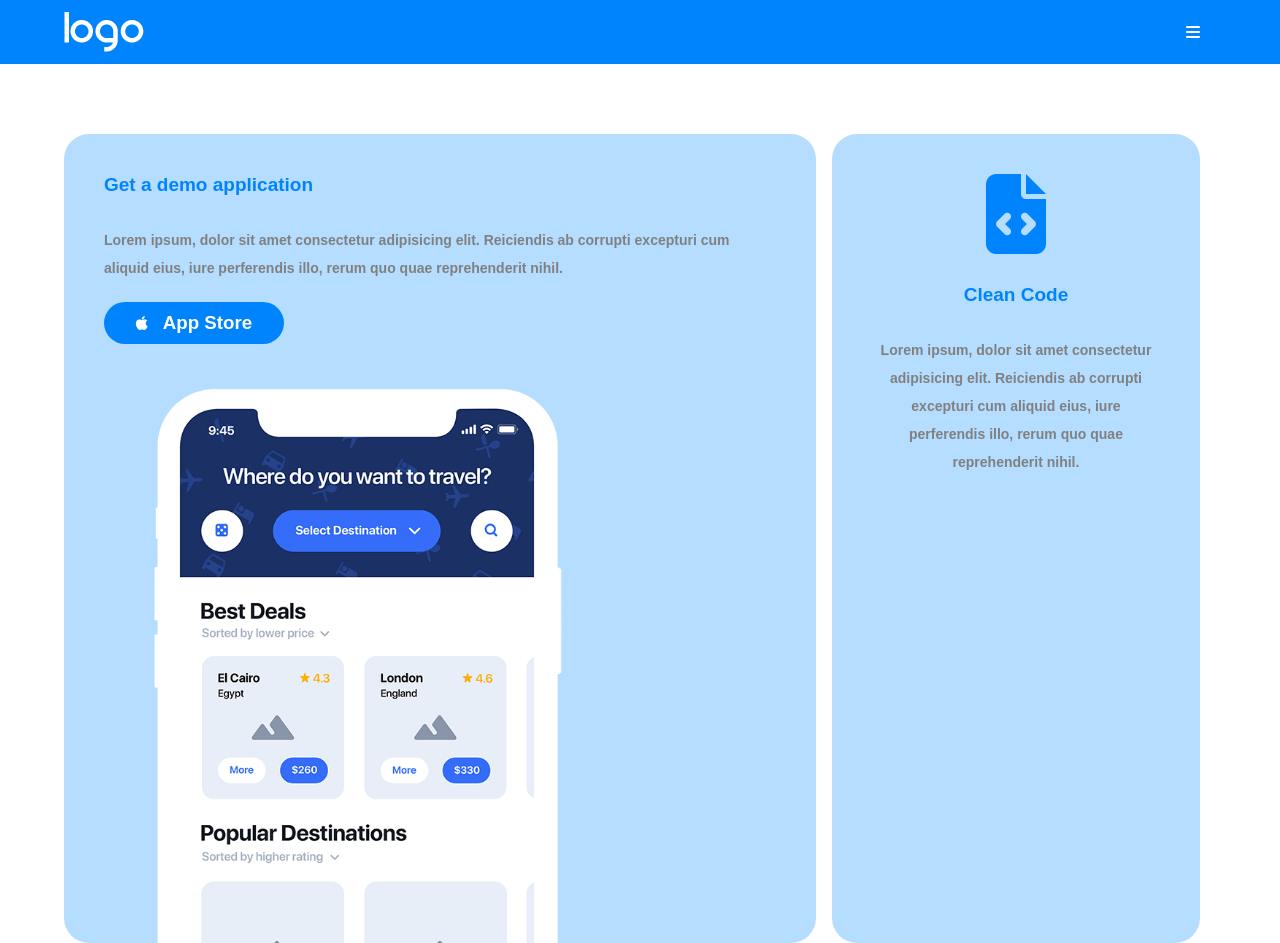
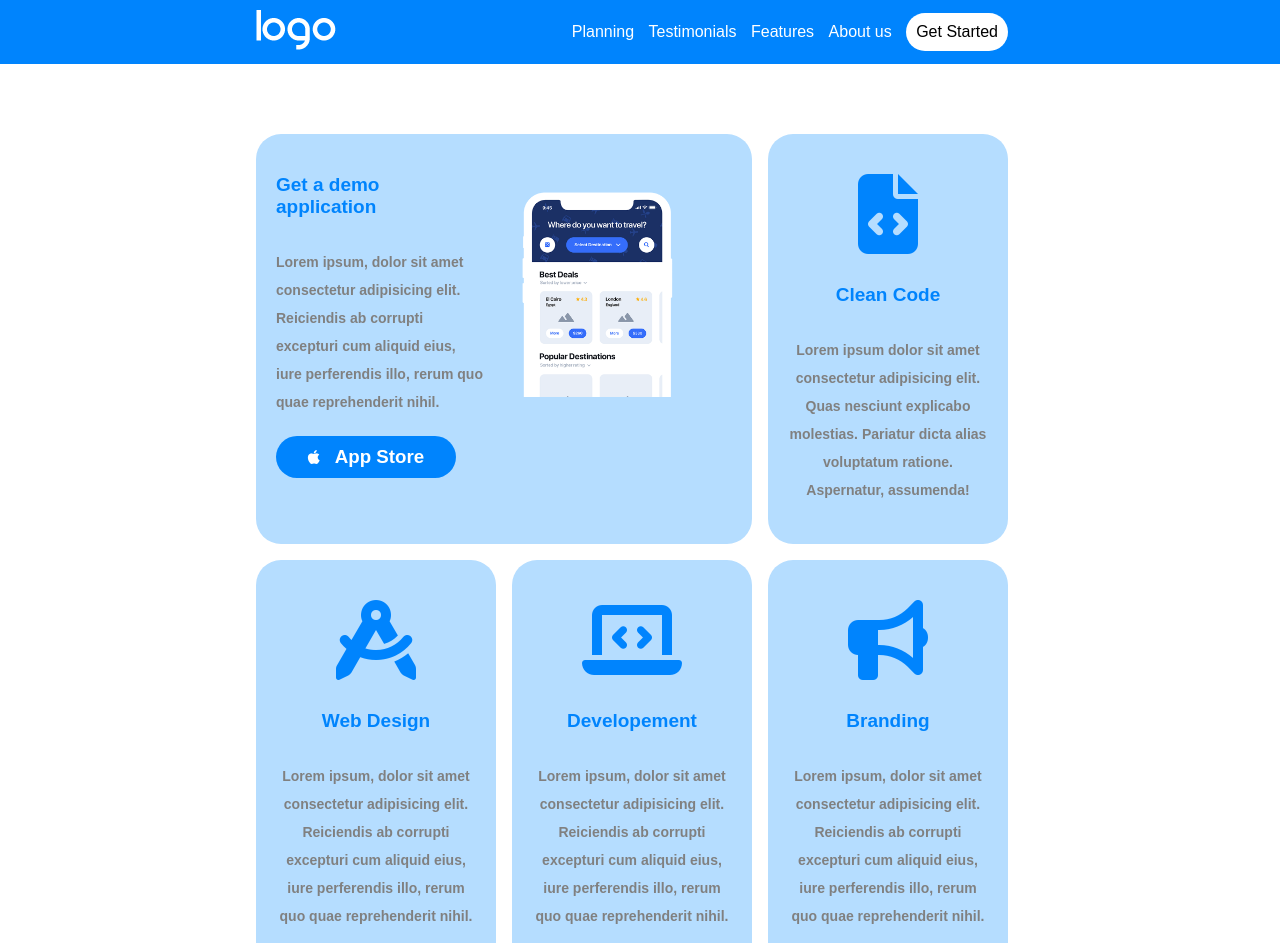
Before and after one commit to DarioGuastella/htmlcss-responsive-layout, a plain HTML site: page index.html in a window 1280 px wide. Shown: the top 943 px of the page. Drawn offline with Linux system fonts and the light colour scheme.

Commit message:
inizia responsive desktop

```diff
--- a/css/style.css
+++ b/css/style.css
@@ -5,6 +5,21 @@ HEADER
 header {
     height: 4rem;
     background-color: #0084FD;
+}
+
+.right a {
+    text-decoration: none;
+    display: none;
+}
+
+.btn-start {
+    background-color: white;
+}
+.btn-start {
+    color: black;
+    padding: 10px;
+    border-radius: 20px;
+
 }
 
 /***************************
@@ -155,7 +170,7 @@ footer a {
 
 /*************************** RESPONSIVE ***************************/
 
-/* TABLET */
+/*********************** TABLET */
 
 @media screen and (min-width: 768px) {
 
@@ -163,6 +178,10 @@ footer a {
 
     .header-container {
         width: 90%;
+    }
+
+    .right i {
+        padding-right: 16px;
     }
 
     /* DEMO CARDS */
@@ -329,7 +348,51 @@ footer a {
         width: 60%;
     }
 
+}
 
+/*********************** DESKTOP */
+
+@media screen and (min-width:992px) {
+
+    .header-container {
+        width: 60%;
+    }
+
+    .right a {
+        display: inline-block;
+    }
+
+    .right i {
+        display: none;
+    }
+
+    .btn-start {margin-right: 16px;}
+
+    .cards-container {
+        width: 60%;
+    }
+
+    .big-card {
+        flex-direction: row;
+        padding: 0;
+    }
+
+    .left-demo {
+        width: 50%;
+    }
+
+    .left-demo p {
+
+    }
+
+    .right-demo {
+        width: 50%;
+    }
+
+    .right-demo img{
+        margin-top: 53px;
+
+    }
 
 
 }
--- a/css/utilities.css
+++ b/css/utilities.css
@@ -78,6 +78,7 @@ body {
 .p-40 {padding: 40px;}
 .p-50 {padding: 50px;}
 .py-20{padding: 20px 0 20px 0;}
+.p-box {padding: 40px 20px;}
 
 .pb-0{padding-bottom: 0;}
 .pb-30{padding-bottom: 30px;}
@@ -86,6 +87,7 @@ body {
 
 .pr-5{padding-right: 5px;}
 .pr-16{padding-right: 16px;}
+.pr-10{padding-right: 10px;}
 
 /* COLORI DI SFONDO */
 
--- a/index.html
+++ b/index.html
@@ -11,8 +11,17 @@
 <body>
     <header>
         <div class="d-flex jcont-between align-icenter h-full w-80 m0a header-container">
-            <img src="img/logo.png" alt="Logo">
-            <i class="fa-solid fa-bars pr-16" style="color: #ffffff;"></i>
+            <div class="left">
+                <img src="img/logo.png" alt="Logo">
+            </div>
+            <div class="right">
+                <a href="#" class="t-white pr-10">Planning</a>
+                <a href="#" class="t-white pr-10">Testimonials</a>
+                <a href="#" class="t-white pr-10">Features</a>
+                <a href="#" class="t-white pr-10">About us</a>
+                <a href="#" class="btn-start">Get Started</a>
+                <i class="fa-solid fa-bars" style="color: #ffffff;"></i>
+            </div>
         </div>
     </header>
 
@@ -21,33 +30,35 @@
          -->
         <section>
             <div class="d-flex w-80 flex-col my-a70 cards-container">
-                <div class="bg-lightblue big-card r-25 d-flex flex-col p-40 pb-0">
-                    <div class="mb-n4">
+                <div class="bg-lightblue big-card r-25 d-flex flex-col p-box pb-0">
+                    <div class="mb-n4 left-demo p-box">
                         <h2 class="t-blue mb-30">Get a demo application</h2>
                         <p class="t-grey">Lorem ipsum, dolor sit amet consectetur adipisicing elit. Reiciendis ab corrupti excepturi cum aliquid eius, iure perferendis illo, rerum quo quae reprehenderit nihil.</p>
                         <div class="btn-blue d-inflex align-icenter">
                             <i class="fa-brands fa-apple" style="color: #ffffff;"></i><h3>App Store</h3>
                         </div>
+                    </div>
+                    <div class="mb-n4 right-demo">
                         <img class="mt-30" src="img/phone.png" alt="Phone">
                     </div>
                 </div>
 
-                <div class="bg-lightblue small-card mt-30 r-25 centered p-40">
+                <div class="bg-lightblue small-card mt-30 r-25 centered p-box">
                     <i class="fa-solid fa-file-code mb-30 f-80" style="color: #0084FD;"></i>
                     <h2 class="t-blue mb-30">Clean Code</h2>
-                    <p class="t-grey centered ">Lorem ipsum, dolor sit amet consectetur adipisicing elit. Reiciendis ab corrupti excepturi cum aliquid eius, iure perferendis illo, rerum quo quae reprehenderit nihil.</p>
+                    <p class="t-grey centered ">Lorem ipsum dolor sit amet consectetur adipisicing elit. Quas nesciunt explicabo molestias. Pariatur dicta alias voluptatum ratione. Aspernatur, assumenda!</p>
                 </div>
-                <div class="bg-lightblue small-card mt-30 r-25 centered p-40">
+                <div class="bg-lightblue small-card mt-30 r-25 centered p-box">
                     <i class="fa-solid fa-compass-drafting mb-30 f-80" style="color: #0084FD;"></i>
                     <h2 class="t-blue mb-30">Web Design</h2>
                     <p class="t-grey centered ">Lorem ipsum, dolor sit amet consectetur adipisicing elit. Reiciendis ab corrupti excepturi cum aliquid eius, iure perferendis illo, rerum quo quae reprehenderit nihil.</p>
                 </div>
-                <div class="bg-lightblue small-card mt-30 r-25 centered p-40">
+                <div class="bg-lightblue small-card mt-30 r-25 centered p-box">
                     <i class="fa-solid fa-laptop-code mb-30 f-80" style="color: #0084FD;"></i>
                     <h2 class="t-blue mb-30">Developement</h2>
                     <p class="t-grey centered ">Lorem ipsum, dolor sit amet consectetur adipisicing elit. Reiciendis ab corrupti excepturi cum aliquid eius, iure perferendis illo, rerum quo quae reprehenderit nihil.</p>
                 </div>
-                <div class="bg-lightblue small-card mt-30 r-25 centered p-40 mb-30">
+                <div class="bg-lightblue small-card mt-30 r-25 centered p-box mb-30">
                     <i class="fa-solid fa-bullhorn mb-30 f-80" style="color: #0084FD;"></i>
                     <h2 class="t-blue mb-30">Branding</h2>
                     <p class="t-grey centered ">Lorem ipsum, dolor sit amet consectetur adipisicing elit. Reiciendis ab corrupti excepturi cum aliquid eius, iure perferendis illo, rerum quo quae reprehenderit nihil.</p>
```
